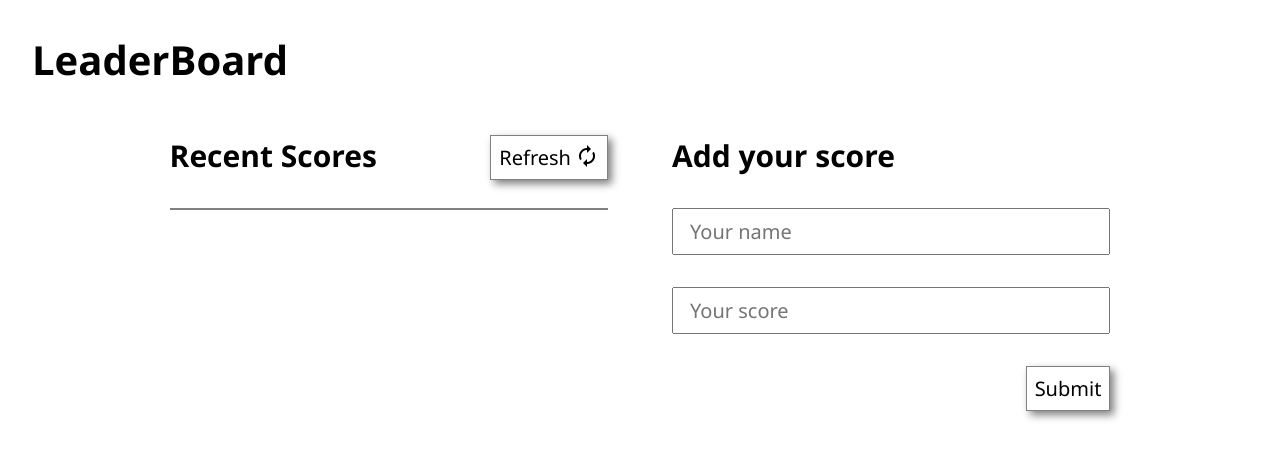
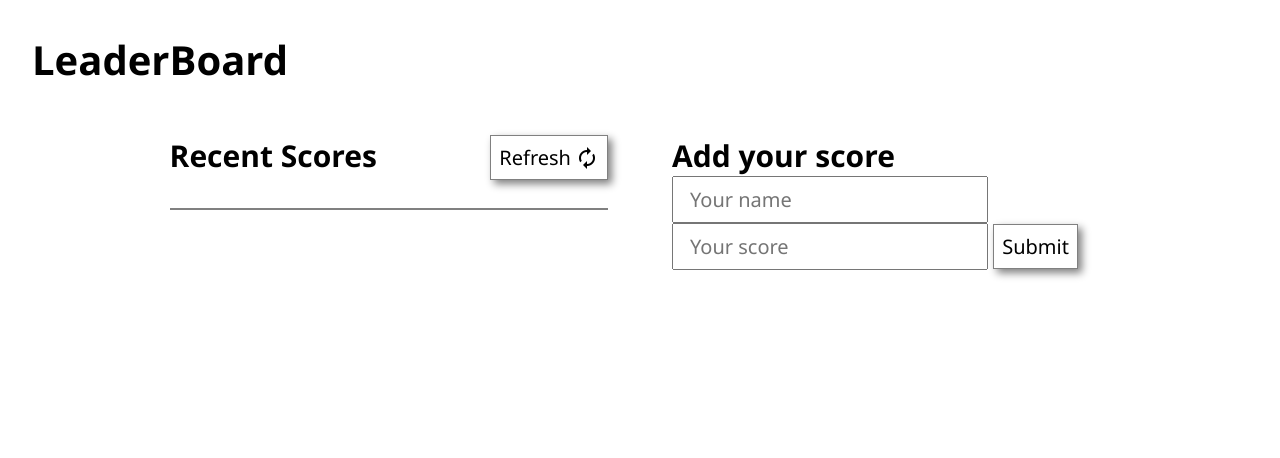
Before and after one commit to M0rrighan/Leaderboard, a website built with webpack: page src/index.html in a window 1280 px wide. Built offline with nearby package versions, Linux system fonts and the light colour scheme.

Commit message:
Add proprty 'align-items: center' to refresh-btn

```diff
--- a/src/style.css
+++ b/src/style.css
@@ -67,6 +67,7 @@ input::placeholder {
 
 .refresh-btn {
   display: flex;
+  align-items: center;
   gap: 0.25rem;
 }
 
@@ -83,10 +84,11 @@ input::placeholder {
   background-color: hsl(0 0% 50% / 30%);
 }
 
-.add-score {
+.add-score form {
   display: flex;
   flex-direction: column;
   gap: 2rem;
+  margin: 1.725rem 0;
 }
 
 .submit-btn {
```
